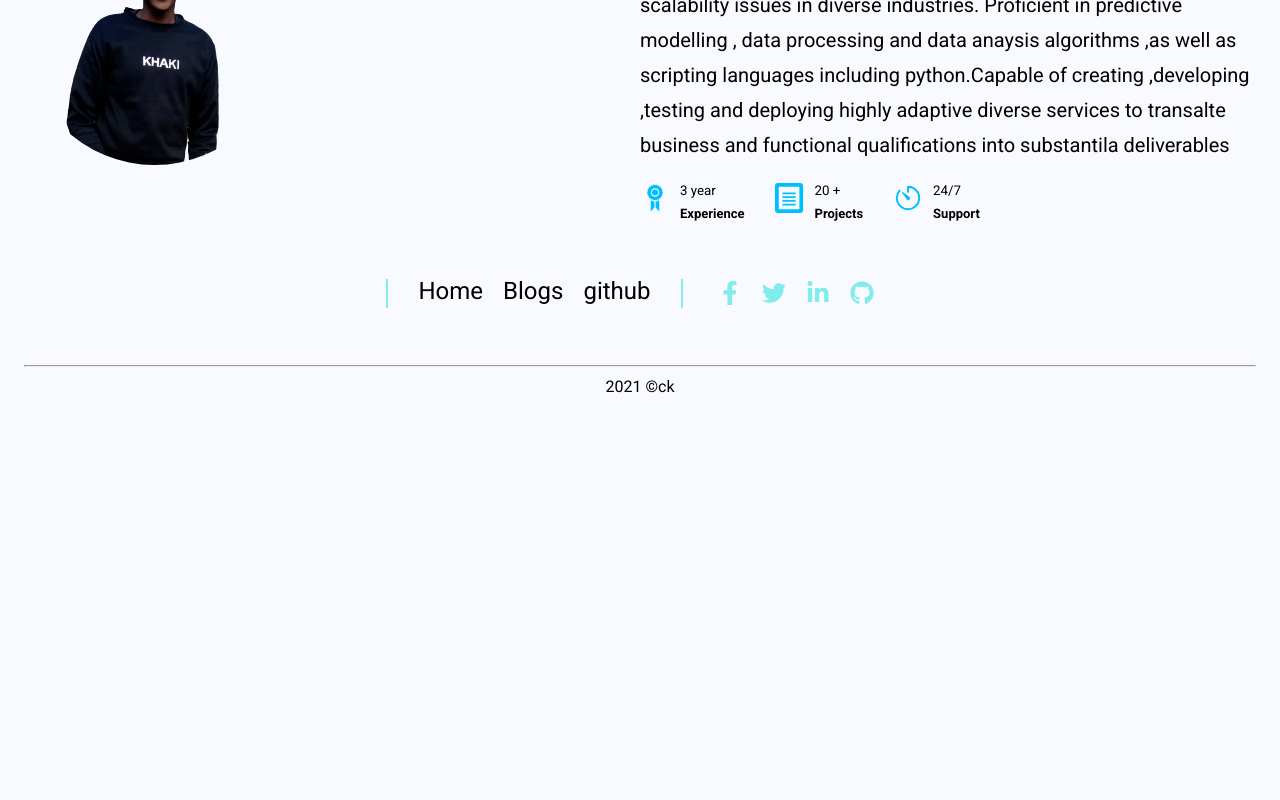
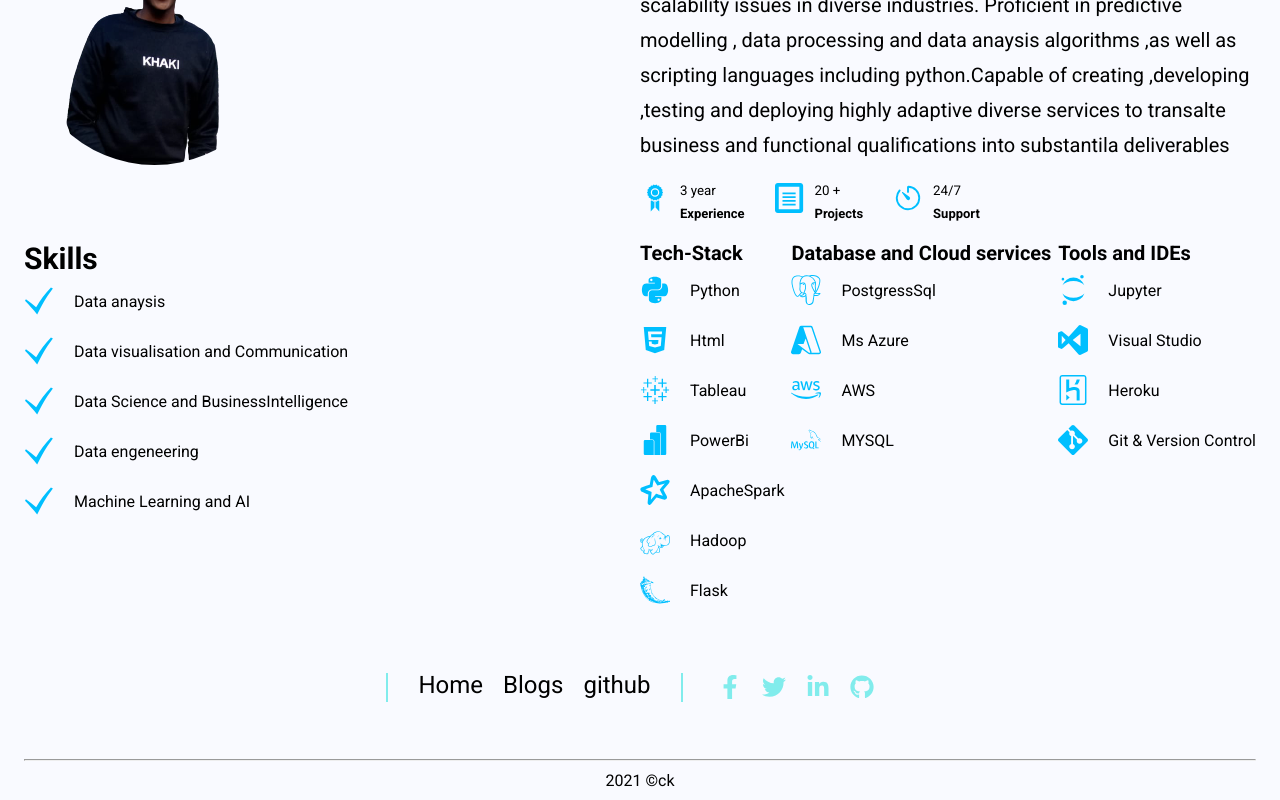
Before and after one commit to joshuandeleva/kreezy, a React (Create React App) app: page /about-me in a window 1280 px wide. Shown: the part 732-1532 px from the top of the page. Before the commit the page ends 1138 px from the top, so only its background shows below. Built offline with nearby package versions, Linux system fonts and the light colour scheme.

Commit message:
added the skills in abt page

```diff
--- a/src/Components/About.css
+++ b/src/Components/About.css
@@ -1,102 +1,134 @@
-a{
+a {
 	text-decoration: none;
 }
-.main-div{
+.main-div {
 	display: flex;
 	align-items: center;
 }
-.aboutMePage__left{
+.aboutMePage__left {
 	display: flex;
 	flex-direction: column;
 }
-.aboutMePage__left h1{
+.aboutMePage__left h1 {
 	font-size: 16px;
 	color: deepskyblue;
 }
-.aboutMePage__left h3{
+.aboutMePage__left h3 {
 	color: deepskyblue;
 	padding-top: 20px;
 }
-.aboutMePage__left p{
+.aboutMePage__left p {
 	font-size: 40px;
 	font-weight: 700;
 	padding-top: 20px;
 }
-.aboutMePage__left h6{
+.aboutMePage__left h6 {
 	padding-top: 20px;
 	font-size: 22px;
 	line-height: 35px;
 	font-weight: 400;
 }
-.aboutMePage__leftBtns{
+.aboutMePage__leftBtns {
 	padding-top: 20px;
 	display: flex;
 }
-.abtHire{
+.abtHire {
 	background-color: deepskyblue !important;
 	width: 250px !important;
 	color: white !important;
 	text-transform: inherit !important;
 	margin-right: 10px !important;
 }
-.abtHire a{
+.abtHire a {
 	color: white !important;
 	text-transform: inherit !important;
 }
-.abtCv{
+.abtCv {
 	text-transform: inherit !important;
 }
-.aboutMePage__moreDetailsRight h6{
+.aboutMePage__moreDetailsRight h6 {
 	font-weight: 700;
 	font-size: 40px;
 	padding-bottom: 20px;
 }
-.aboutMePage__moreDetailsRight p{
+.aboutMePage__moreDetailsRight p {
 	font-size: 20px;
 	line-height: 35px;
 	font-weight: 400;
 }
-.abtIcons{
+.abtIcons {
 	display: flex;
 	padding-top: 20px;
 }
-.abtIcon-1{
+.abtIcon-1 {
 	display: flex;
-    padding-right:20px;
+	padding-right: 20px;
 }
-.abtIcon-des{
+.abtIcon-des {
 	display: flex;
 	padding: 0 10px;
 	flex-direction: column;
 }
 .aboutMePage__moreDetailsLeft img,
-.aboutPage__right img{
+.aboutPage__right img {
 	object-fit: contain;
 	border-radius: 50%;
 }
-.abtIcon-des h3{
+.abtIcon-des h3 {
 	font-size: 13px;
 	padding-top: 8px;
 }
-.icon-{
+.icon- {
 	color: deepskyblue;
 	font-size: 30px;
 }
-@media (min-width:200px) and (max-width:980px){
+.abt1__ {
+	display: flex;
+	padding: 10px 0;
+	align-items: center;
+}
+.abt1__ p {
+	padding-left: 20px;
+}
+.abt1__Icon {
+	color: deepskyblue;
+	font-size: 30px;
+}
+.abtPgSkill__ h6 {
+	font-weight: 700;
+	font-size: 30px;
+}
+.aboutPage__skills {
+	padding-top: 20px;
+}
+.tech-stack {
+	display: flex;
+	justify-content: space-between;
+}
+.teck-stack-tools h6,
+.teck-stack-database h6,
+.tech-stack-main h6 {
+	font-weight: 700;
+	font-size: 20px;
+}
+@media (min-width: 200px) and (max-width: 980px) {
 	.aboutPage__right img {
 		display: none;
 	}
-    .abtHire{
+	.abtHire {
 		width: 150px !important;
 	}
 	.abtIcon-1 {
 		display: flex;
 		align-items: center;
-
 	}
 	.abtIcon-des {
 		display: flex;
 		padding: 5px 3px;
 		flex-direction: column;
 	}
+	.tech-stack {
+		display: flex;
+		flex-direction: column;
 	}
+}
--- a/src/Components/About.js
+++ b/src/Components/About.js
@@ -5,8 +5,23 @@ import Chrispic from "../assets/images/chrispic1.png";
 import { Link } from "react-router-dom";
 import Button from "@material-ui/core/Button";
 import { Grid, Container } from "@material-ui/core";
-import { GiAchievement } from "react-icons/gi";
-import { ImFileText } from "react-icons/im";
+import { GiAchievement, GiCheckMark } from "react-icons/gi";
+import { IoLogoTableau } from "react-icons/io5";
+import { FaHtml5, FaPython } from "react-icons/fa";
+import {
+	SiAmazonaws,
+	SiPostgresql,
+	SiMysql,
+	SiHeroku,
+	SiFlask,
+	SiJupyter,
+	SiVisualstudio,
+	SiPowerbi,
+	SiMicrosoftazure,
+	SiApachespark,
+} from "react-icons/si";
+import { ImFileText, ImGit } from "react-icons/im";
+import { GrHadoop } from "react-icons/gr";
 import { IoTimerOutline } from "react-icons/io5";
 import Navbar from "./Navbar";
 import Footer from "./Footer";
@@ -141,11 +156,113 @@ function About() {
 					<Container>
 						<Grid container>
 							<Grid item xl={6} sm={12} md={6} lg={6}>
-								<div className="tools"></div>
-								<div className="tools"></div>
-								<div className="tools"></div>
+								<div className="abtPgSkill__">
+									<h6>Skills</h6>
+									<div className="abtPgSkillShow__">
+										<div className="abt1__">
+											<GiCheckMark className="abt1__Icon" />
+											<p>Data anaysis</p>
+										</div>
+										<div className="abt1__">
+											<GiCheckMark className="abt1__Icon" />
+											<p>
+												Data visualisation and
+												Communication
+											</p>
+										</div>
+										<div className="abt1__">
+											<GiCheckMark className="abt1__Icon" />
+											<p>
+												Data Science and
+												BusinessIntelligence
+											</p>
+										</div>
+										<div className="abt1__">
+											<GiCheckMark className="abt1__Icon" />
+											<p>Data engeneering</p>
+										</div>
+										<div className="abt1__">
+											<GiCheckMark className="abt1__Icon" />
+											<p>Machine Learning and AI</p>
+										</div>
+									</div>
+								</div>
 							</Grid>
-							<Grid item xl={6} sm={12} md={6} lg={6}></Grid>
+							<Grid item xl={6} sm={12} md={6} lg={6}>
+								<div className="tech-stack">
+									<div className="tech-stack-main">
+										<h6>Tech-Stack</h6>
+										<div className="abt1__">
+											<FaPython className="abt1__Icon" />
+											<p>Python</p>
+										</div>
+										<div className="abt1__">
+											<FaHtml5 className="abt1__Icon" />
+											<p>Html</p>
+										</div>
+										<div className="abt1__">
+											<IoLogoTableau className="abt1__Icon" />
+											<p>Tableau</p>
+										</div>
+
+										<div className="abt1__">
+											<SiPowerbi className="abt1__Icon" />
+											<p>PowerBi</p>
+										</div>
+
+										<div className="abt1__">
+											<SiApachespark className="abt1__Icon" />
+											<p>ApacheSpark</p>
+										</div>
+										<div className="abt1__">
+											<GrHadoop className="abt1__Icon" />
+											<p>Hadoop</p>
+										</div>
+										<div className="abt1__">
+											<SiFlask className="abt1__Icon" />
+											<p>Flask</p>
+										</div>
+									</div>
+									<div className="teck-stack-database">
+										<h6>Database and Cloud services</h6>
+										<div className="abt1__">
+											<SiPostgresql className="abt1__Icon" />
+											<p>PostgressSql</p>
+										</div>
+										<div className="abt1__">
+											<SiMicrosoftazure className="abt1__Icon" />
+											<p>Ms Azure</p>
+										</div>
+										<div className="abt1__">
+											<SiAmazonaws className="abt1__Icon" />
+											<p>AWS</p>
+										</div>
+										<div className="abt1__">
+											<SiMysql className="abt1__Icon" />
+											<p>MYSQL</p>
+										</div>
+									</div>
+									<div className="teck-stack-tools">
+										<h6>Tools and IDEs</h6>
+										<div className="abt1__">
+											<SiJupyter className="abt1__Icon" />
+											<p>Jupyter</p>
+										</div>
+										<div className="abt1__">
+											<SiVisualstudio className="abt1__Icon" />
+											<p>Visual Studio</p>
+										</div>
+										<div className="abt1__">
+											<SiHeroku className="abt1__Icon" />
+											<p>Heroku</p>
+										</div>
+										<div className="abt1__">
+											<ImGit className="abt1__Icon" />
+											<p>Git & Version Control</p>
+										</div>
+									</div>
+								</div>
+							</Grid>
 						</Grid>
 					</Container>
 				</div>
```
Also changed, not shown: src/assets/images/footer.png (added). Lines whose indentation alone changed are shown as unchanged.
